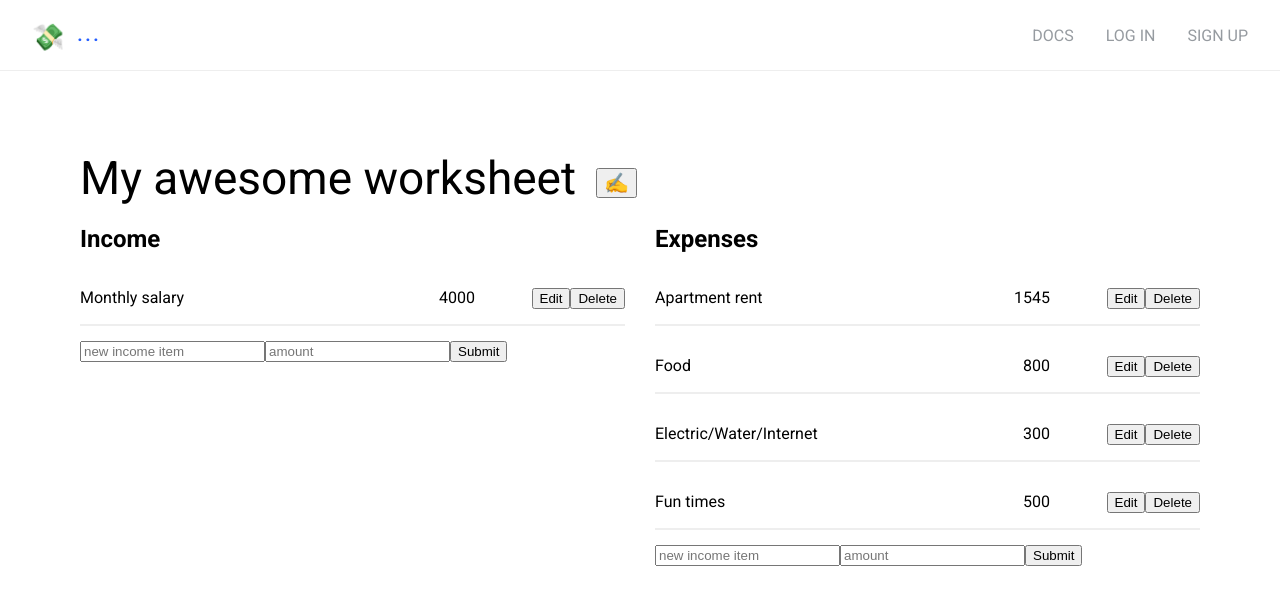
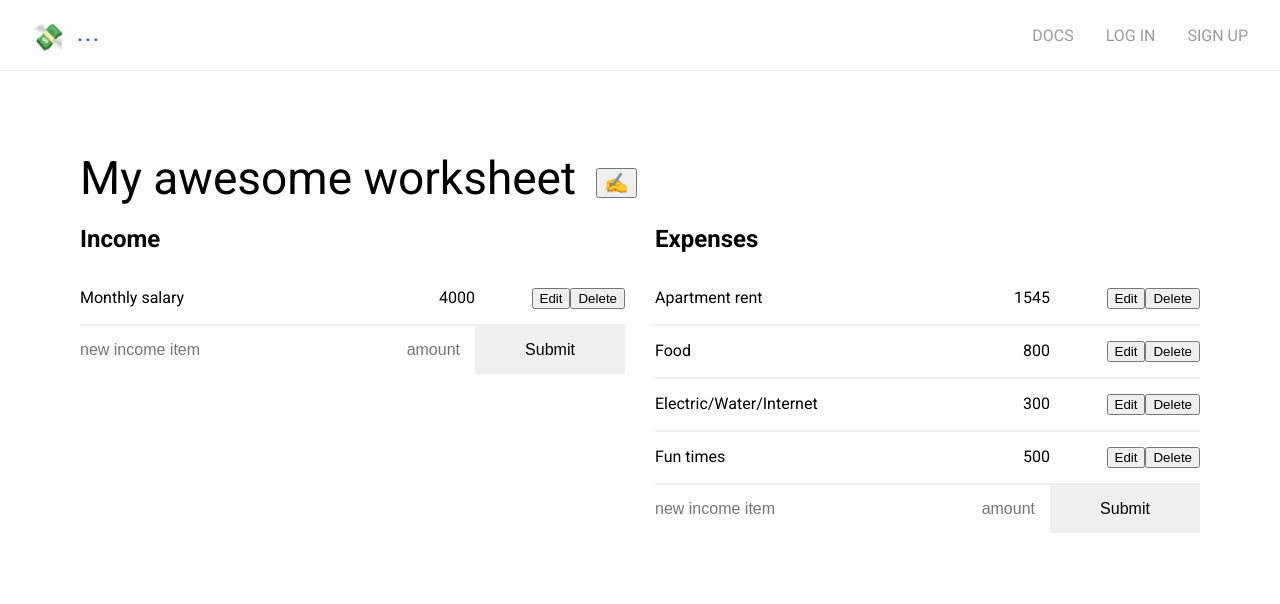
Before and after one commit to andersblom/finance-calculator, a React (Create React App) app: page / in a window 1280 px wide. Shown: the top 604 px of the page. Built offline with nearby package versions, Linux system fonts and the light colour scheme.

Commit message:
Styling for BudgetItems forms

```diff
--- a/src/components/WorkSheet/BudgetItems/index.js
+++ b/src/components/WorkSheet/BudgetItems/index.js
@@ -6,15 +6,17 @@ import SingleBudgetListItem from '../SingleBudgetListItem';
 import './BudgetItems.css';
 
 function renderListOfItems(items) {
-  return items.map((item) => {
+  return items.map((item, index) => {
     // This will be the key-prop for the item
-    const keyProp = item.name
+    let keyProp = item.name
       .toLowerCase()
       .trim()
       // Removing spaces
       .replace(' ', '')
       // Removing special characters with regexp
       .replace(/[^a-zA-Z ]/g, '');
+
+    keyProp = `${keyProp}${index}`;
 
     return (
       <SingleBudgetListItem key={keyProp} item={item} />
@@ -41,23 +43,23 @@ export default class BudgetItems extends Component {
 
     return (
       <div className="budgetItems__container">
-        <div>
+        <div className="budgetItems__category">
           <h2>Income</h2>
           <div>{renderListOfItems(income)}</div>
           <form onSubmit={this.handleSubmitNewBudgetItem}>
-            <input type="text" name="name" placeholder="new income item" />
-            <input type="text" name="amount" placeholder="amount" />
-            <input type="submit" />
+            <input type="text" className="budgetItems__addNew name" name="name" placeholder="new income item" />
+            <input type="number" className="budgetItems__addNew amount" name="amount" placeholder="amount" />
+            <input type="submit" className="budgetItems__addNew submit" />
           </form>
         </div>
-        <div>
+        <div className="budgetItems__category">
           <h2>Expenses</h2>
           <div>{renderListOfItems(expenses)}</div>
           <form onSubmit={this.handleSubmitNewBudgetItem}>
-            <input type="text" name="name" placeholder="new income item" />
-            <input type="text" name="amount" placeholder="amount" />
-            <input type="submit" />
-            <input type="checkbox" name="isExpense" checked hidden readOnly />
+            <input type="text" className="budgetItems__addNew name" name="name" placeholder="new income item" />
+            <input type="number" className="budgetItems__addNew amount" name="amount" placeholder="amount" />
+            <input type="submit" className="budgetItems__addNew submit" />
+            <input type="checkbox" className="budgetItems__addNew hiddenCheckbox" name="isExpense" checked hidden readOnly />
           </form>
         </div>
       </div>
--- a/src/components/Worksheet/BudgetItems/BudgetItems.css
+++ b/src/components/Worksheet/BudgetItems/BudgetItems.css
@@ -2,5 +2,37 @@
   display: grid;
   grid-template-columns: repeat(auto-fit, minmax(450px, 1fr));
   grid-column-gap: 30px;
+}
 
+.budgetItems__category {
+  margin-bottom: 30px;
 }
+
+.budgetItems__category form {
+  display: grid;
+  grid-template-columns: minmax(200px, 4fr) minmax(100px, 1fr) minmax(150px, 1fr);
+}
+
+.budgetItems__addNew.name, .budgetItems__addNew.amount, .budgetItems__addNew.submit {
+  -webkit-appearance: none;
+  -moz-appearance: none;
+  appearance: none;
+  padding: 15px 0;
+  font-size: 16px;
+  box-shadow: none;
+  border: none;
+}
+
+.budgetItems__addNew.amount {
+  text-align: right;
+}
+
+input:-webkit-autofill {
+  -webkit-box-shadow: 0 0 0 30px white inset;
+}
+
+.budgetItems__addNew .hiddenCheckbox {
+  display: none;
+  opacity: 0;
+  pointer-events: none;
+}
--- a/src/components/Worksheet/SingleBudgetListItem/SingleBudgetListItem.css
+++ b/src/components/Worksheet/SingleBudgetListItem/SingleBudgetListItem.css
@@ -3,7 +3,7 @@
   grid-template-columns: minmax(200px, 4fr) minmax(100px, 1fr) minmax(150px, 1fr);
   padding: 15px 0;
   border-bottom: 2px solid var(--bright_gray);
-  margin-bottom: 15px;
+  font-size: 16px;
 }
 
 .listItem__entry__container .amount, .listItem__entry__container .actions {
```
